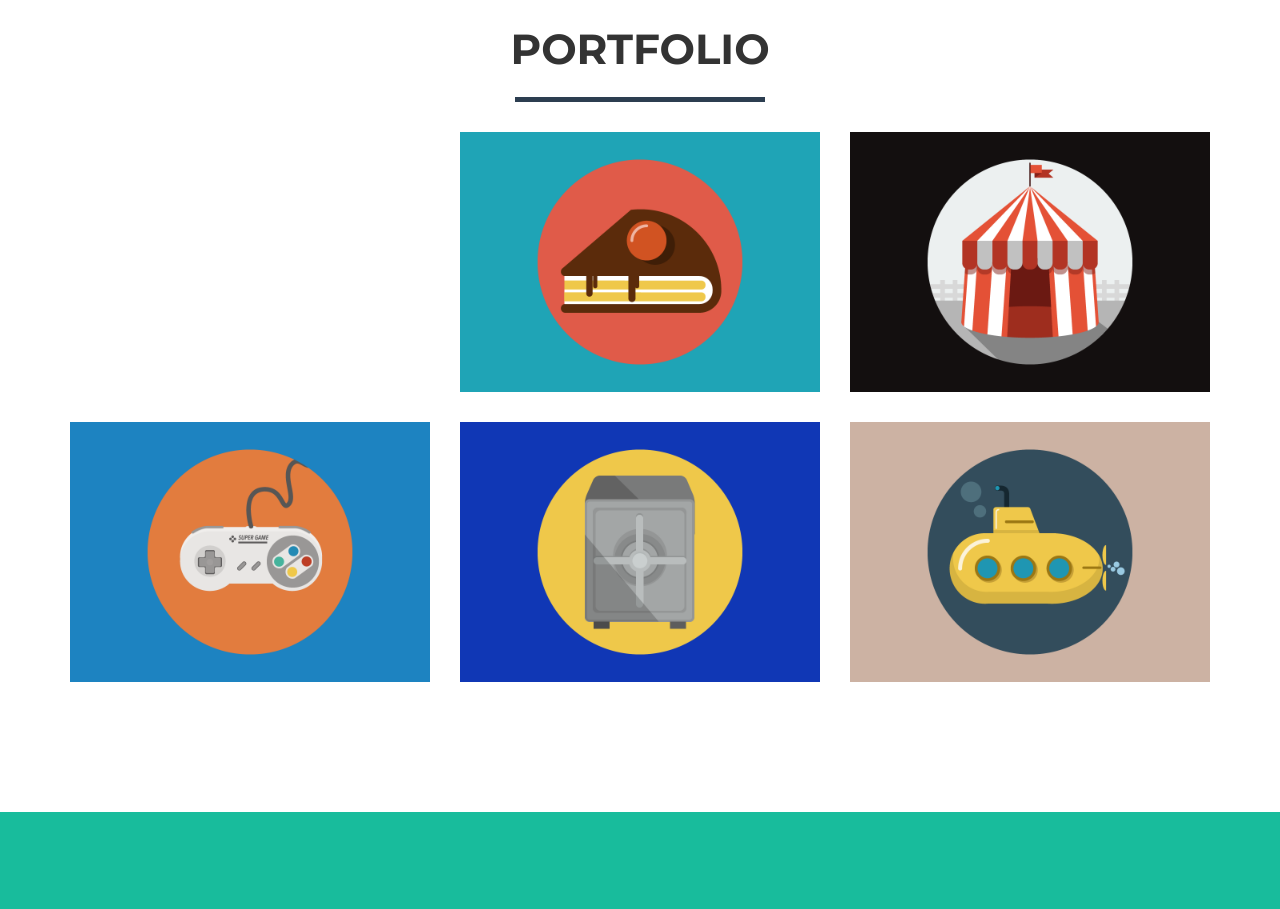
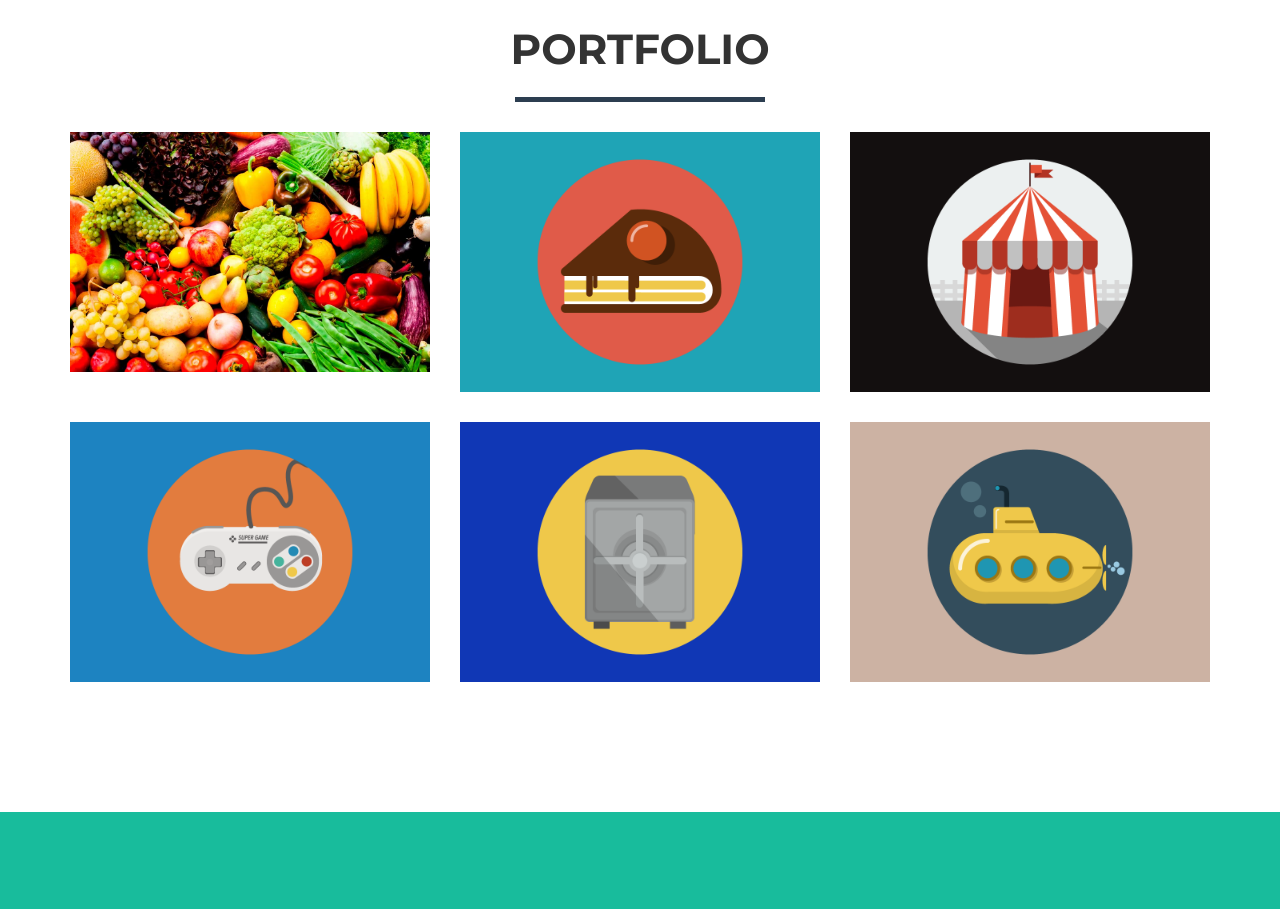
Before and after one commit to antoniorobles112695/antoniorobles.github.io, a website: page index.html in a window 1280 px wide. Shown: the part 840-1749 px from the top of the page. Drawn offline with nearby package versions, Linux system fonts and the light colour scheme.

Commit message:
Add files via upload

```diff
--- a/index.html
+++ b/index.html
@@ -99,7 +99,7 @@
                                 <i class="fa fa-search-plus fa-3x"></i>
                             </div>
                         </div>
-                        <img src="healthy-food-stocks.jpg" class="img-responsive" alt="">
+                        <img src="healthy-food-stocks.jpeg" class="img-responsive" alt="">
                     </a>
                 </div>
                 <div class="col-sm-4 portfolio-item">
```
